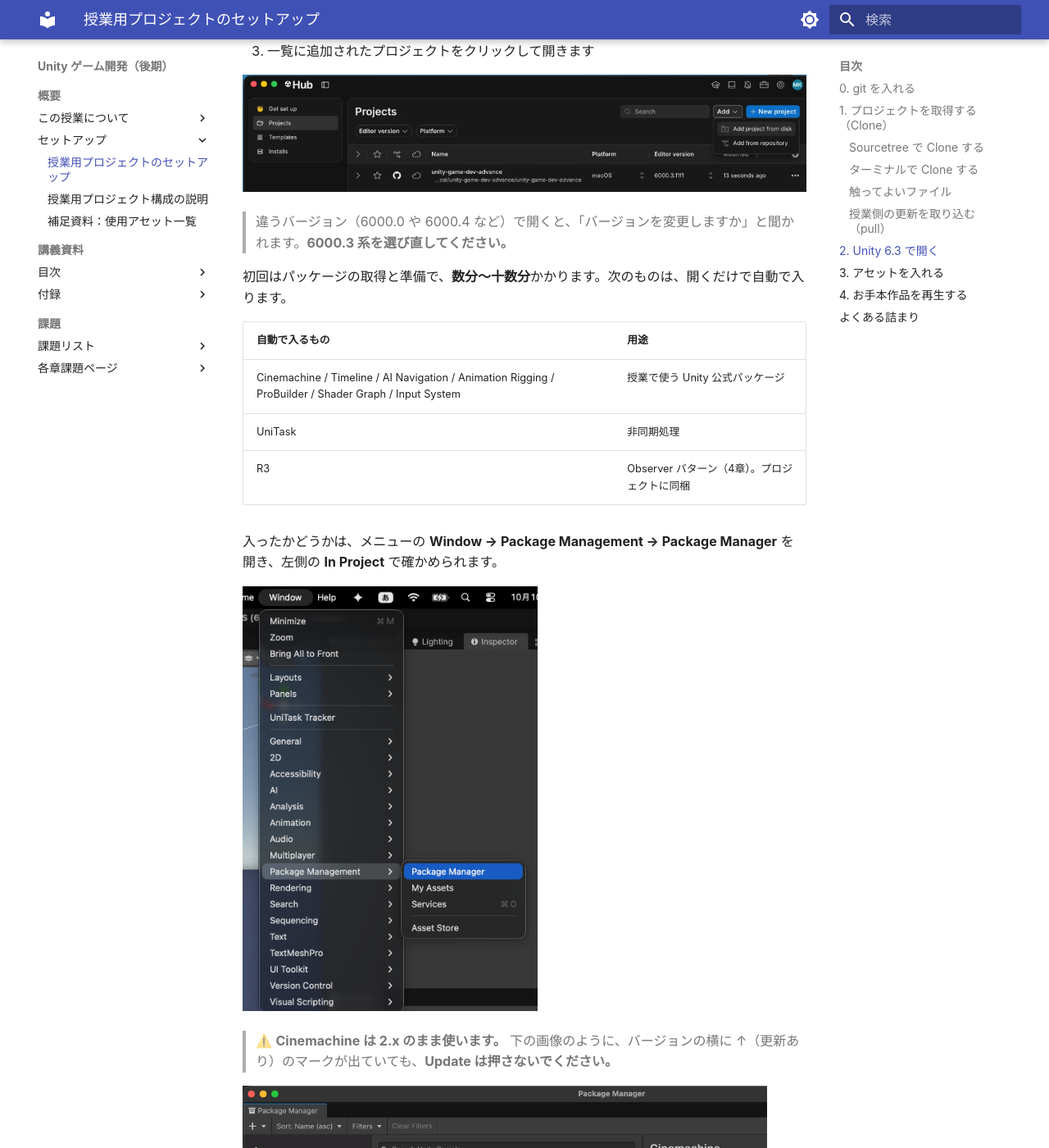
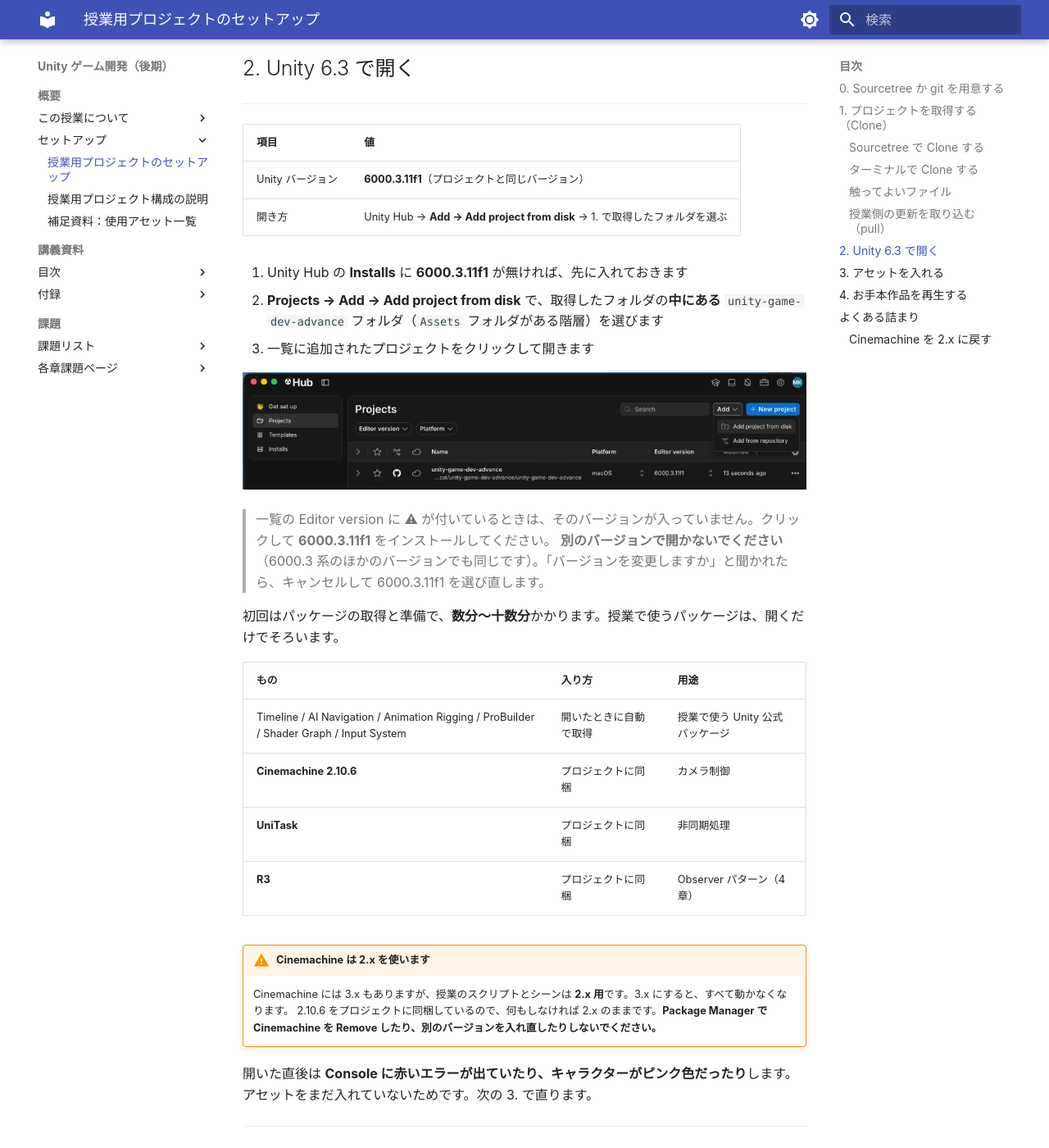
Before and after one commit to M-634/unity-game-dev-advance-docs.github.io, an MkDocs documentation site: the page built from docs/lessons/s0-guidance/setup.md, in a window 1280 px wide and 1400 px high, scrolled down 4514 px. Shown: the whole window at 82% size. Built offline with MkDocs 1.6.1 and Material for MkDocs 9.7.7, drawn with Linux system fonts in a browser that asks for light colours; a script that is not in the unit is left out; some of the changed text lies outside the part shown.

Commit message:
fix setup.md

````diff
--- a/docs/lessons/s0-guidance/setup.md
+++ b/docs/lessons/s0-guidance/setup.md
@@ -7,7 +7,7 @@
 
 ```mermaid
 flowchart LR
-    A["0. git を入れる"] --> B["1. Clone"]
+    A["0. Sourcetree か git を用意"] --> B["1. Clone"]
     B --> C["2. Unity 6.3 で開く"]
     C --> D["3. アセットを入れる"]
     D --> E["4. DemoTitle を再生"]
@@ -15,12 +15,18 @@
 
 ---
 
-## 0. git を入れる
+## 0. Sourcetree か git を用意する
 
 ---
 
-前期の git の授業で入れた人は、この手順は飛ばして構いません。
-入っているかは、ターミナル（Windows は「コマンドプロンプト」か「PowerShell」）で確かめます。
+プロジェクトの取得（Clone）と更新（pull）に使います。**どちらか片方**があれば構いません。
+
+| 道具 | 向いている人 | 入れ方 |
+| --- | --- | --- |
+| **Sourcetree** | 前期の授業で使っていた人。画面の操作で進めたい人 | [Sourcetree 公式サイト](https://www.sourcetreeapp.com/) からダウンロードしてインストール |
+| **git（ターミナル）** | コマンドで操作したい人 | 下の表 |
+
+git が入っているかは、ターミナル（Windows は「コマンドプロンプト」か「PowerShell」）で確かめます。
 
 ```bash
 git --version
@@ -33,9 +39,7 @@
 | **Windows** | [Git for Windows](https://git-scm.com/download/win) をダウンロードしてインストール（設定はすべて初期値のままで構いません） |
 | **Mac** | ターミナルで `xcode-select --install` を実行し、出てきたダイアログで「インストール」 |
 
-> インストールしたら、**ターミナルと Unity Hub を開き直してください。** 開き直さないと git が見つかりません。
-
-> git はプロジェクトの取得だけでなく、**Unity がパッケージ（UniTask など）を取ってくるときにも使います。** git が無いと、プロジェクトを開いたときにエラーになります。
+> Sourcetree には専用の git が内蔵されています。**Sourcetree だけを使う人は、git を別に入れる必要はありません。**
 
 ---
 
@@ -48,6 +52,12 @@
 Clone の方法は2つあります。**どちらか片方**で構いません。
 
 > 保存場所は、**パスに日本語や空白を含まないフォルダ**にしてください（例：`C:\Unity\` や `~/Unity/`）。日本語のパスだと Unity がうまく動かないことがあります。
+
+!!! warning "OneDrive の中には置かないでください（Windows）"
+    Windows では、**デスクトップ**や**ドキュメント**が OneDrive と同期されていることがあります（パスに `OneDrive` と入っています）。
+    OneDrive の中に置くと、Unity が書き込み中のファイルを OneDrive が同期しようとして、**プロジェクトを開くときにエラーになります。**
+
+    `C:\Unity\` のように、**C ドライブの直下にフォルダを作って**そこに Clone してください。
 
 > Fork はしません。Clone したフォルダで作業し、授業側の更新は下の手順で取り込みます。
 
@@ -142,32 +152,30 @@
 
 | 項目 | 値 |
 | --- | --- |
-| Unity バージョン | **6000.3 系** |
+| Unity バージョン | **6000.3.11f1**（プロジェクトと同じバージョン） |
 | 開き方 | Unity Hub → **Add → Add project from disk** → 1. で取得したフォルダを選ぶ |
 
-1. Unity Hub の **Installs** に 6000.3 系が無ければ、先に入れておきます
+1. Unity Hub の **Installs** に **6000.3.11f1** が無ければ、先に入れておきます
 2. **Projects → Add → Add project from disk** で、取得したフォルダの**中にある** `unity-game-dev-advance` フォルダ（`Assets` フォルダがある階層）を選びます
 3. 一覧に追加されたプロジェクトをクリックして開きます
 
 ![Unity Hub の Add → Add project from disk](images/unity-hub-add-project.png){ width="720" }
 
-> 違うバージョン（6000.0 や 6000.4 など）で開くと、「バージョンを変更しますか」と聞かれます。**6000.3 系を選び直してください。**
+> 一覧の Editor version に ⚠ が付いているときは、そのバージョンが入っていません。クリックして **6000.3.11f1** をインストールしてください。
+> **別のバージョンで開かないでください**（6000.3 系のほかのバージョンでも同じです）。「バージョンを変更しますか」と聞かれたら、キャンセルして 6000.3.11f1 を選び直します。
 
-初回はパッケージの取得と準備で、**数分〜十数分**かかります。次のものは、開くだけで自動で入ります。
+初回はパッケージの取得と準備で、**数分〜十数分**かかります。授業で使うパッケージは、開くだけでそろいます。
 
-| 自動で入るもの | 用途 |
-| --- | --- |
-| Cinemachine / Timeline / AI Navigation / Animation Rigging / ProBuilder / Shader Graph / Input System | 授業で使う Unity 公式パッケージ |
-| UniTask | 非同期処理 |
-| R3 | Observer パターン（4章）。プロジェクトに同梱 |
+| もの | 入り方 | 用途 |
+| --- | --- | --- |
+| Timeline / AI Navigation / Animation Rigging / ProBuilder / Shader Graph / Input System | 開いたときに自動で取得 | 授業で使う Unity 公式パッケージ |
+| **Cinemachine 2.10.6** | プロジェクトに同梱 | カメラ制御 |
+| **UniTask** | プロジェクトに同梱 | 非同期処理 |
+| **R3** | プロジェクトに同梱 | Observer パターン（4章） |
 
-入ったかどうかは、メニューの **Window → Package Management → Package Manager** を開き、左側の **In Project** で確かめられます。
-
-![Window メニューの Package Management → Package Manager](images/package-manager-menu.png){ width="360" }
-
-> ⚠️ **Cinemachine は 2.x のまま使います。** 下の画像のように、バージョンの横に ↑（更新あり）のマークが出ていても、**Update は押さないでください。**
-
-![Package Manager で Cinemachine 2.10 を選んだところ](images/package-manager-cinemachine.png){ width="640" }
+!!! warning "Cinemachine は 2.x を使います"
+    Cinemachine には 3.x もありますが、授業のスクリプトとシーンは **2.x 用**です。3.x にすると、すべて動かなくなります。
+    2.10.6 をプロジェクトに同梱しているので、何もしなければ 2.x のままです。**Package Manager で Cinemachine を Remove したり、別のバージョンを入れ直したりしないでください。**
 
 開いた直後は **Console に赤いエラーが出ていたり、キャラクターがピンク色だったり**します。アセットをまだ入れていないためです。次の 3. で直ります。
 
@@ -207,10 +215,31 @@
 
 | 症状 | 原因と対処 |
 | --- | --- |
-| `git` が見つからない / パッケージの取得に失敗したというエラー | git が入っていない、または入れたあと Unity Hub を開き直していない。0. をやり直す |
+| `No 'git' executable was found` / パッケージ（UniTask）の取得に失敗したというエラー | プロジェクトが古い。最新のプロジェクトは UniTask を同梱していて、このエラーは出ない。1. の「授業側の更新を取り込む（pull）」を行う |
+| プロジェクトを開くときにエラーになる / 開くたびにファイルが壊れる（Windows） | プロジェクトが **OneDrive の中**にある。Unity と Unity Hub を閉じ、フォルダごと `C:\Unity\` などへ移動してから、Hub の **Add project from disk** で登録し直す |
 | `git pull` で `would be overwritten` と出る | 触らないファイルを書き換えている。1. の「pull でエラーが出たとき」を見る |
 | Hub でプロジェクトを選べない | 選んだフォルダが1階層ずれている。`Assets` `Packages` `ProjectSettings` が並んでいるフォルダを選ぶ |
 | キャラクターがピンク色 / Missing と出る | アセットが入っていない。[使用アセット一覧](../assets.md) の4つを入れる |
-| `The type or namespace name 'Cinemachine' could not be found` | Package Manager で Cinemachine を Update してしまった。講師に声をかける |
+| `The type or namespace name 'Cinemachine' could not be found` / Cinemachine のエラーが大量に出る | Cinemachine が 3.x になっている。下の「Cinemachine を 2.x に戻す」を見る |
+
+### Cinemachine を 2.x に戻す
+
+---
+
+以前のプロジェクトで Package Manager の Update を押した人は、`Packages` フォルダの中の2つのファイル（`manifest.json` と `packages-lock.json`）が書き換わっています。**この2つを元に戻してから pull** すれば直ります。
+
+1. **Unity を閉じます**
+2. 2つのファイルの変更を取り消します
+
+    | 方法 | 操作 |
+    | --- | --- |
+    | **Sourcetree** | **ファイルステータス**で `manifest.json` と `packages-lock.json` を右クリック → **破棄** |
+    | **ターミナル** | Clone したフォルダで `git restore unity-game-dev-advance/Packages` |
+
+3. 1. の「授業側の更新を取り込む（pull）」を行います
+4. Unity Hub からプロジェクトを開き直します
+5. Package Manager の **In Project** で、Cinemachine が **2.10.6** になっていることを確かめます
+
+> Update のあとに「Cinemachine Upgrader」でシーンを変換してしまった場合は、シーンも書き換わっています。自分で直そうとせず、講師に声をかけてください。
 
 上記で解決しない場合は、**エラーメッセージのスクリーンショット**を添えて Slack で質問してください。
````
Also changed, not shown: docs/lessons/assets.md (+3 -3 lines), docs/lessons/s0-guidance/images/package-manager-cinemachine.png (deleted).
